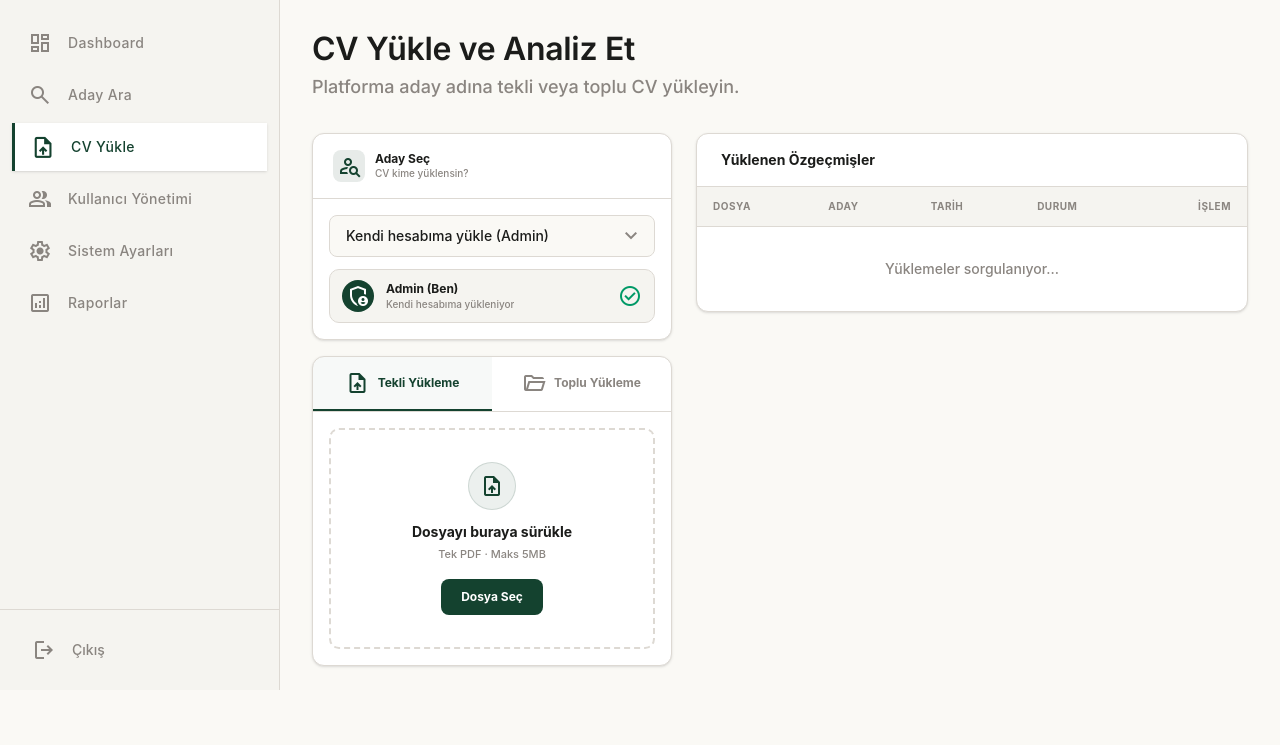
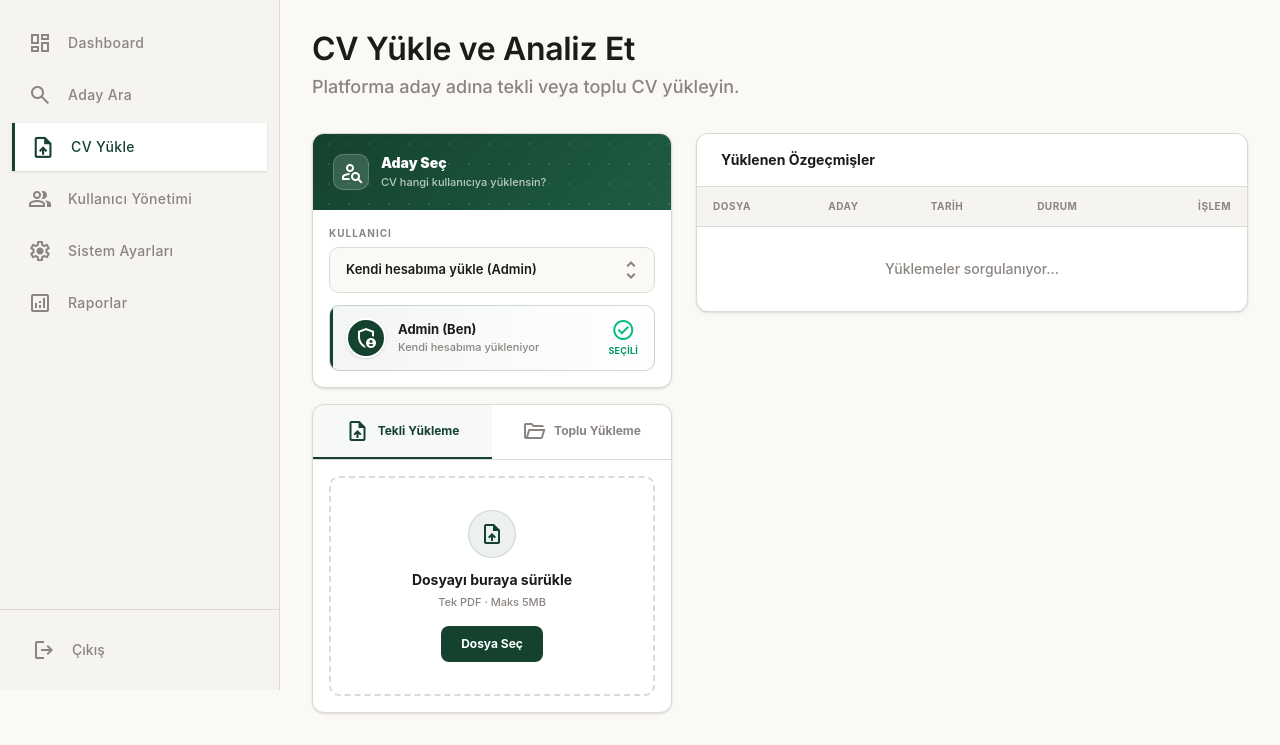
Before and after one commit to omerabali/STAJ22001, an Astro site in the folder astro-project/: page /admin/upload in a window 1280 px wide. Shown: the part 110-855 px from the top of the page. Before the commit the page ends 808 px from the top, so only its background shows below. Built offline with nearby package versions, Linux system fonts and the light colour scheme; Astro itself is replaced by a stand-in of ours; no server answers.

Commit message:
gun-15: Aday sec kart tasarimi yenilendi - gradient header, premium secili kullanici karti

```diff
--- a/astro-project/src/pages/admin/upload.astro
+++ b/astro-project/src/pages/admin/upload.astro
@@ -17,35 +17,57 @@ import AdminLayout from '../../layouts/AdminLayout.astro';
 
       <!-- Candidate Selector -->
       <div class="bg-white border border-[#ddd9d3] rounded-[12px] shadow-sm overflow-hidden">
-        <div class="px-5 py-4 border-b border-[#ddd9d3] flex items-center gap-2.5">
-          <div class="w-8 h-8 rounded-[8px] bg-[#14422f]/10 flex items-center justify-center shrink-0">
-            <span class="material-symbols-outlined text-[#14422f] text-[18px]">person_search</span>
+
+        <!-- Gradient header -->
+        <div class="relative px-5 py-5 overflow-hidden" style="background: linear-gradient(135deg, #14422f 0%, #1e5c42 100%);">
+          <div class="absolute inset-0 opacity-10" style="background-image: radial-gradient(circle at 80% 50%, #fff 1px, transparent 1px); background-size: 20px 20px;"></div>
+          <div class="relative flex items-center gap-3">
+            <div class="w-9 h-9 rounded-[10px] bg-white/15 flex items-center justify-center shrink-0 border border-white/20">
+              <span class="material-symbols-outlined text-white text-[20px]">person_search</span>
             </div>
             <div>
-            <p class="text-xs font-bold text-[#1b1c1a] leading-tight">Aday Seç</p>
-            <p class="text-[10px] text-[#8a8580] font-medium">CV kime yüklensin?</p>
+              <p class="text-sm font-black text-white leading-tight">Aday Seç</p>
+              <p class="text-[11px] text-white/70 font-medium mt-0.5">CV hangi kullanıcıya yüklensin?</p>
             </div>
           </div>
-        <div class="px-4 py-4 space-y-3">
+        </div>
+
+        <!-- Dropdown + preview -->
+        <div class="p-4 space-y-3">
+
+          <!-- Select -->
+          <div class="relative">
+            <label class="block text-[10px] font-bold text-[#8a8580] uppercase tracking-widest mb-1.5">Kullanıcı</label>
             <div class="relative">
               <select
                 id="admin-candidate-select"
-              class="w-full appearance-none bg-[#faf9f5] border border-[#ddd9d3] rounded-[8px] px-4 py-2.5 pr-10 text-sm font-medium text-[#1b1c1a] focus:outline-none focus:border-[#14422f] cursor-pointer"
+                class="w-full appearance-none bg-[#faf9f5] border border-[#ddd9d3] rounded-[10px] px-4 py-3 pr-10 text-[13px] font-semibold text-[#1b1c1a] focus:outline-none focus:ring-2 focus:ring-[#14422f]/20 focus:border-[#14422f] cursor-pointer transition-all"
               >
                 <option value="">Kendi hesabıma yükle (Admin)</option>
               </select>
-            <span class="material-symbols-outlined absolute right-3 top-1/2 -translate-y-1/2 text-[#8a8580] text-[18px] pointer-events-none">expand_more</span>
+              <span class="material-symbols-outlined absolute right-3 top-1/2 -translate-y-1/2 text-[#8a8580] text-[20px] pointer-events-none">unfold_more</span>
             </div>
-          <div id="selected-user-card" class="flex items-center gap-3 bg-[#f5f4f0] border border-[#ddd9d3] rounded-[10px] px-3 py-2.5">
-            <div id="selected-user-avatar" class="w-8 h-8 rounded-full bg-[#14422f] flex items-center justify-center shrink-0">
-              <span class="material-symbols-outlined text-white text-[15px]">admin_panel_settings</span>
           </div>
-            <div class="min-w-0">
-              <p class="text-xs font-bold text-[#1b1c1a] truncate" id="selected-user-name">Admin (Ben)</p>
-              <p class="text-[10px] text-[#8a8580] font-medium truncate" id="selected-user-email">Kendi hesabıma yükleniyor</p>
+
+          <!-- Selected user preview card -->
+          <div class="relative overflow-hidden rounded-[10px] border border-[#14422f]/20 bg-gradient-to-r from-[#14422f]/[0.05] to-transparent">
+            <div class="absolute left-0 top-0 bottom-0 w-[3px] bg-[#14422f] rounded-l-[10px]"></div>
+            <div class="flex items-center gap-3 px-4 py-3">
+              <div id="selected-user-avatar"
+                class="w-10 h-10 rounded-full bg-[#14422f] flex items-center justify-center shrink-0 shadow-sm border-2 border-white">
+                <span class="material-symbols-outlined text-white text-[17px]">admin_panel_settings</span>
               </div>
-            <span class="material-symbols-outlined text-emerald-600 text-[18px] ml-auto shrink-0">check_circle</span>
+              <div class="min-w-0 flex-1">
+                <p class="text-[13px] font-bold text-[#1b1c1a] truncate" id="selected-user-name">Admin (Ben)</p>
+                <p class="text-[11px] text-[#8a8580] font-medium truncate" id="selected-user-email">Kendi hesabıma yükleniyor</p>
               </div>
+              <div class="shrink-0 flex flex-col items-center gap-0.5">
+                <span class="material-symbols-outlined text-emerald-500 text-[22px]">check_circle</span>
+                <span class="text-[9px] font-bold text-emerald-600 uppercase tracking-wide">Seçili</span>
+              </div>
+            </div>
+          </div>
+
         </div>
       </div>
 
```
Lines whose indentation alone changed are shown as unchanged.
